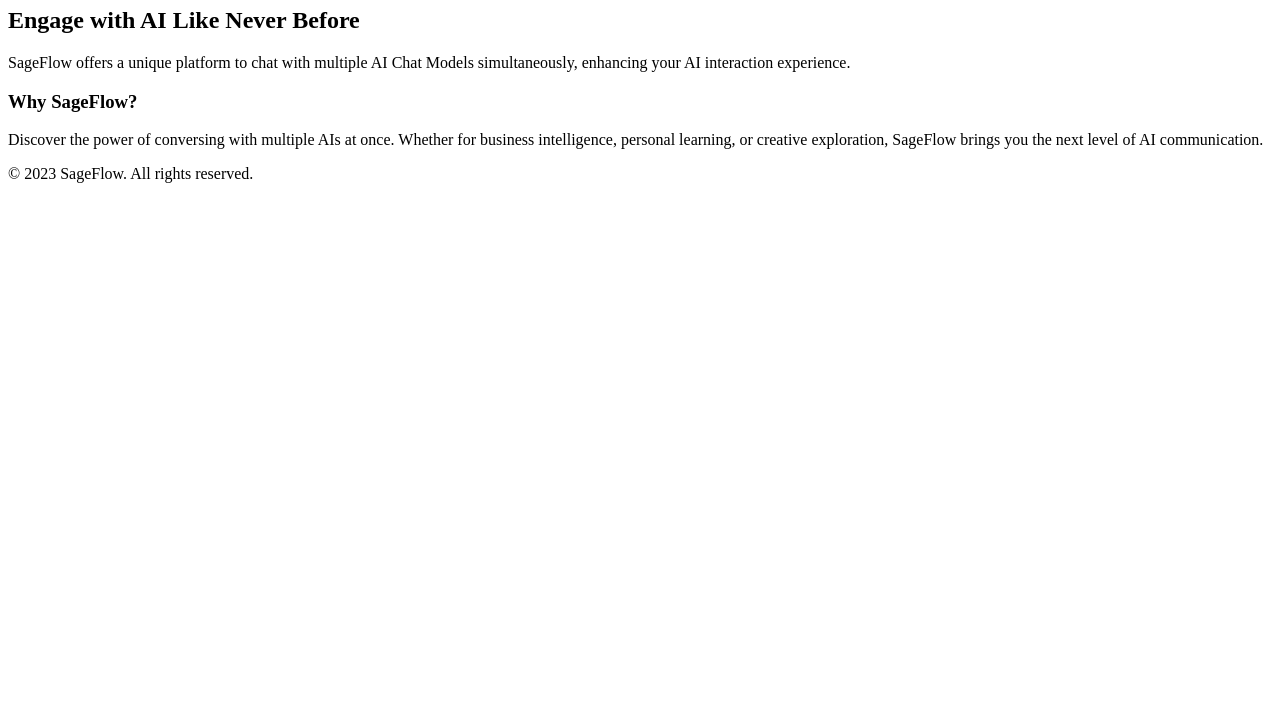
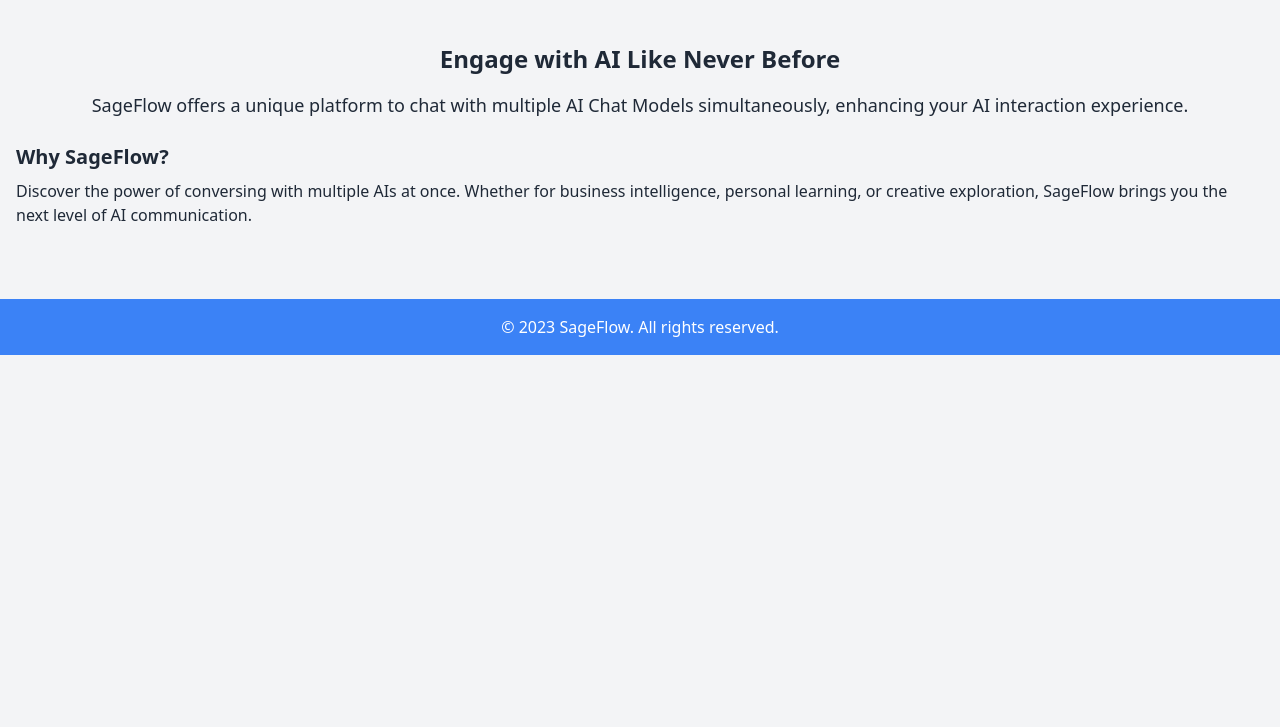
Before and after one commit to thymetech/sageflow, a plain HTML site: page public_html/index.html in a window 1280 px wide. Shown: the part 73-800 px from the top of the page. Drawn offline with nearby package versions, Linux system fonts and the light colour scheme.

Commit message:
update index.html to use CDN provided link for version 2.2.16 of tailwind.min.css

```diff
--- a/public_html/index.html
+++ b/public_html/index.html
@@ -5,7 +5,8 @@
     <meta name="viewport" content="width=device-width, initial-scale=1.0">
     <meta name="description" content="SageFlow.com - Chat with Multiple AI Models Simultaneously. Experience the future of AI communication.">
     <title>SageFlow - Multi-AI Chat Platform</title>
-    <link href="tailwind.min.css" rel="stylesheet">
+    <link href="https://cdn.jsdelivr.net/npm/tailwindcss@2.2.16/dist/tailwind.min.css" rel="stylesheet">
+
 </head>
 <body class="bg-gray-100 text-gray-800">
 
```
